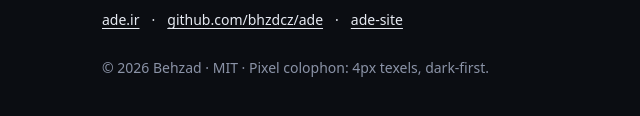
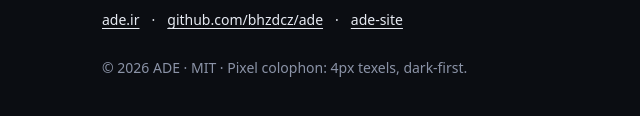
Before and after one commit to bhzdcz/ade-site, a plain HTML site: page index.html in a window 1280 px wide. Shown: the part 2625-2741 px from the top of the page, 38-678 px from the left. Drawn offline with Linux system fonts and the light colour scheme.

Commit message:
chore: scrub personal and ops details from public site
Public README is marketing-only. Remove DNS how-tos, intent-id, and
personal names from README, footer, and LICENSE copyright line.

```diff
--- a/index.html
+++ b/index.html
@@ -151,7 +151,7 @@
         <span aria-hidden="true">·</span>
         <a href="https://github.com/bhzdcz/ade-site">ade-site</a>
       </p>
-      <p class="muted small">© 2026 Behzad · MIT · Pixel colophon: 4px texels, dark-first.</p>
+      <p class="muted small">© 2026 ADE · MIT · Pixel colophon: 4px texels, dark-first.</p>
     </div>
   </footer>
 
```
Also changed, not shown: README.md, 1 other file.
